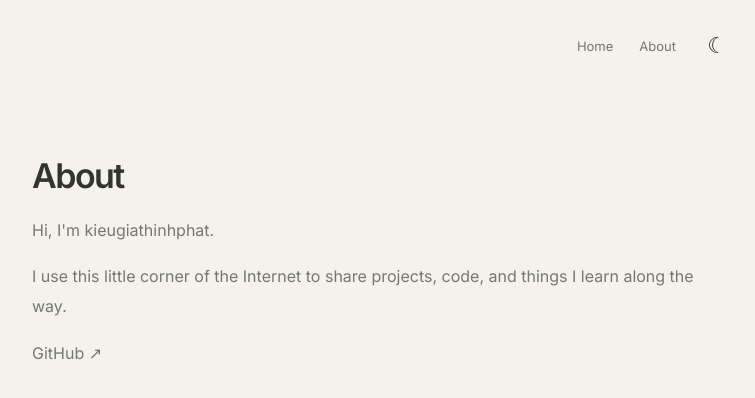
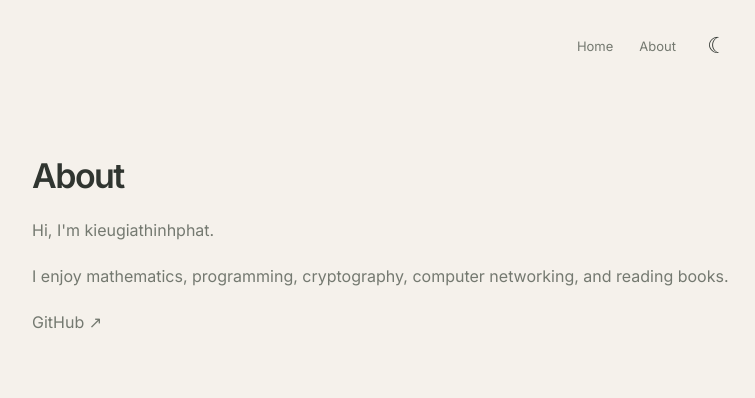
Before and after one commit to kieugiathinhphat/kieugiathinhphat.github.io, an Astro site: page /about in a window 1280 px wide. Shown: the whole page, without its empty margins (258-1013 px from the left). Built offline with nearby package versions, Linux system fonts and the light colour scheme; Astro itself is replaced by a stand-in of ours.

Commit message:
content: update About interests in English

```diff
--- a/src/pages/about.astro
+++ b/src/pages/about.astro
@@ -6,7 +6,7 @@ import BaseLayout from '../layouts/BaseLayout.astro';
   <article class="simple-page">
     <h1>About</h1>
     <p lang="en">Hi, I'm kieugiathinhphat.</p>
-    <p lang="en">I use this little corner of the Internet to share projects, code, and things I learn along the way.</p>
+    <p lang="en">I enjoy mathematics, programming, cryptography, computer networking, and reading books.</p>
     <p><a href="https://github.com/kieugiathinhphat" target="_blank" rel="noopener noreferrer">GitHub ↗</a></p>
   </article>
 </BaseLayout>
```
